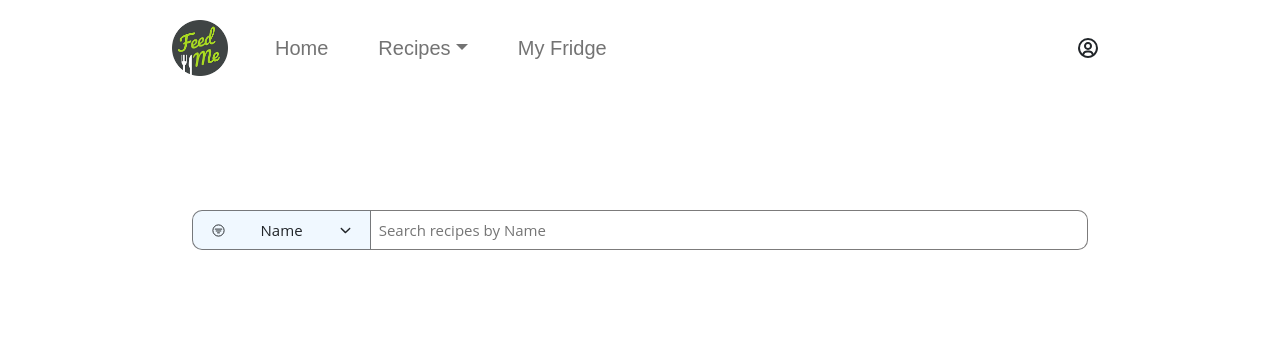
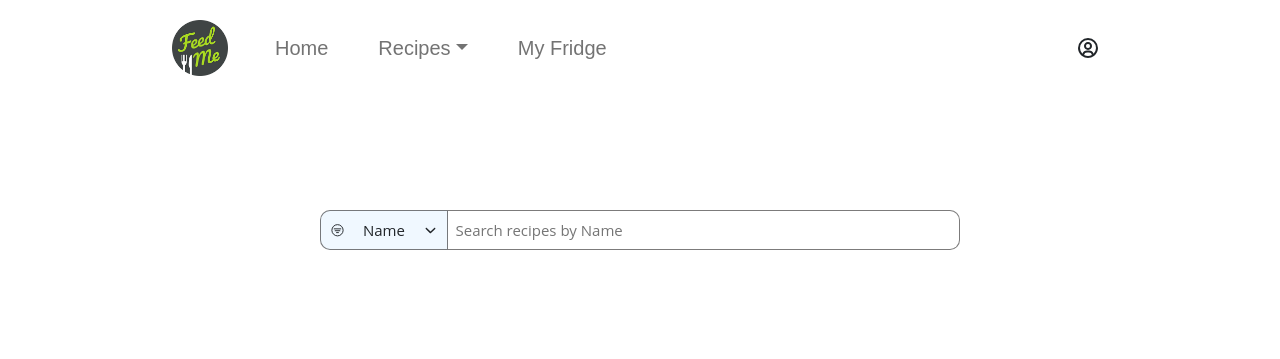
Before and after one commit to maxyhwu/feedme, a React (Create React App) app in the folder frontend/: page /recipe in a window 1280 px wide. Shown: the top 359 px of the page. Built offline with nearby package versions, Linux system fonts and the light colour scheme.

Commit message:
modify searchbar css

```diff
--- a/frontend/src/Recipe/Components/SearchBar.css
+++ b/frontend/src/Recipe/Components/SearchBar.css
@@ -1,5 +1,5 @@
 .searchbar-container {
-    width: 80%;
+    min-width: 60%;
     height: auto;
     padding: 5vw;
     /* background-color: antiquewhite; */
--- a/frontend/src/Recipe/Components/SearchBar.js
+++ b/frontend/src/Recipe/Components/SearchBar.js
@@ -91,7 +91,7 @@ const SearchBar = () => {
             <div className="searchbar">
                 <div className="search-filter" onClick={handleFilterToggle}>
                     <div className="default-filter">
-                        <IoFilterCircleOutline />
+                        <IoFilterCircleOutline style={{ height: '1.5em' }}/>
                         {filter}
                         <IoIosArrowDown />
                     </div>
```
